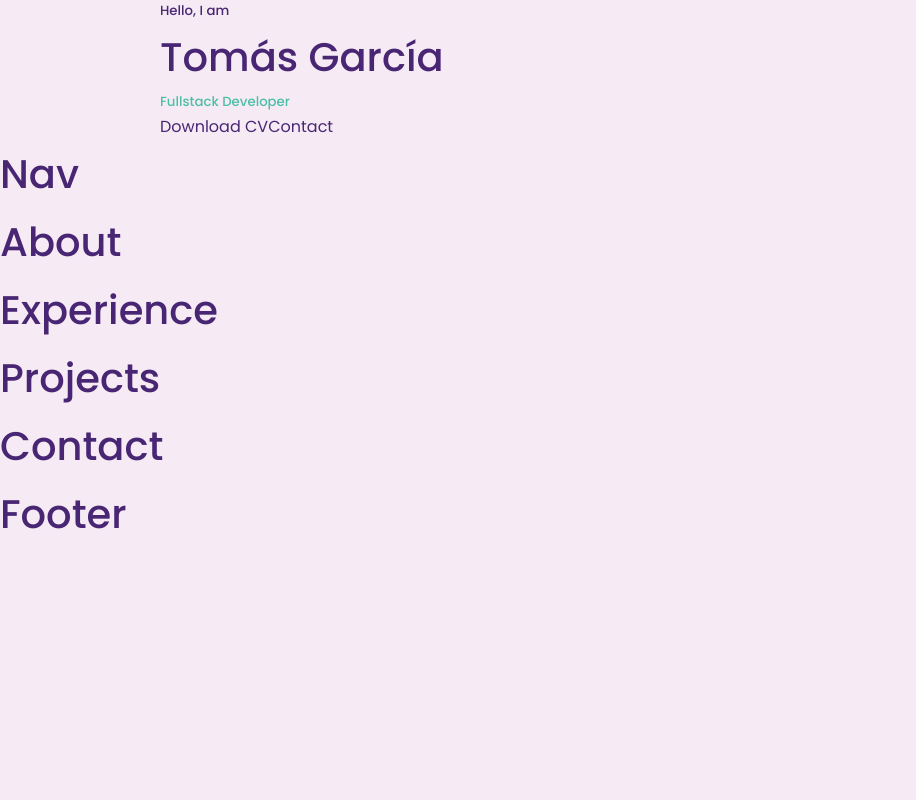
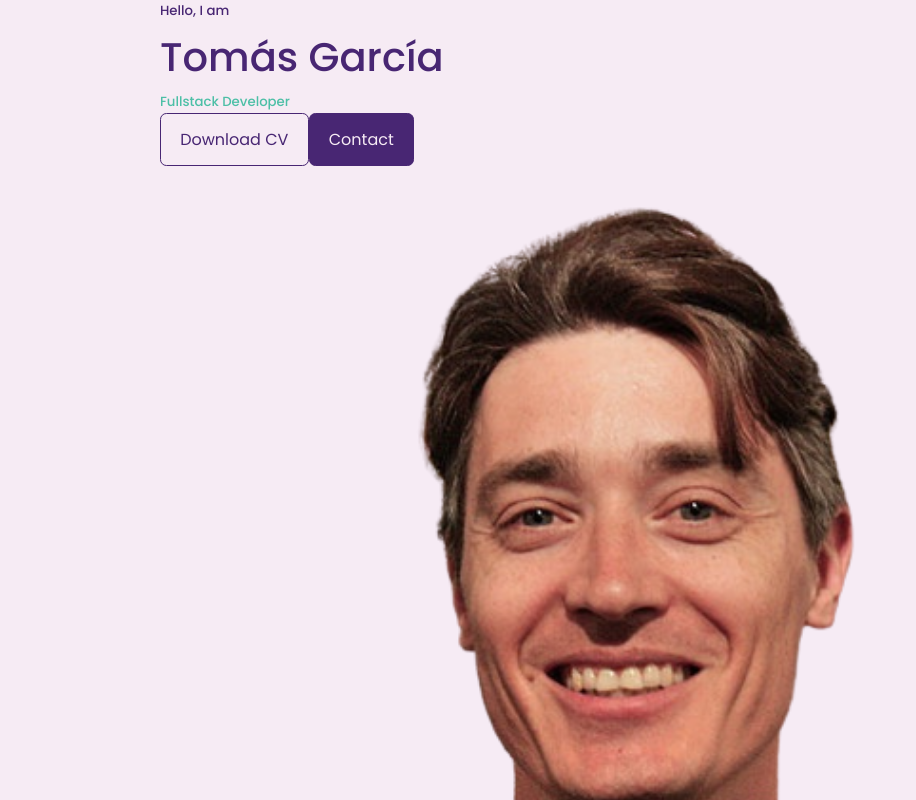
Before and after one commit to TomasGarciaDev/react-portfolio-website, a React (Create React App) app: page / in a window 1280 px wide. Shown: the top 800 px of the page, without its empty margins (0-916 px from the left). Built offline with nearby package versions, Linux system fonts and the light colour scheme.

Commit message:
ME image added to Header

```diff
--- a/src/components/header/CTA.jsx
+++ b/src/components/header/CTA.jsx
@@ -3,8 +3,8 @@
 export default function CTA() {
   return (
     <div className="cta">
-      <a href={CV} download>Download CV</a>
-      <a href="#contact">Contact</a>
+      <a href={CV} download className='btn'>Download CV</a>
+      <a href="#contact" className='btn btn-primary'>Contact</a>
     </div>
   )
 }
--- a/src/components/header/Header.jsx
+++ b/src/components/header/Header.jsx
@@ -1,5 +1,6 @@
 import './header.css';
-import CTA from './CTA'
+import CTA from './CTA';
+import ME from '../../assets/ME_header.png'
 
 export default function Header() {
   return (
@@ -9,6 +10,10 @@
         <h1>Tomás García</h1>
         <h5 className='text-light'>Fullstack Developer</h5>
         <CTA />
+
+        <div className='me'>
+          <img src={ME} />
+        </div>
       </div>
     </header>
   )
```
Also changed, not shown: src/assets/ME_header.png (added), src/assets/a772e0f2-7cca-4159-840b-2df316f32e7d-removebg-preview-removebg-preview.png (added).
